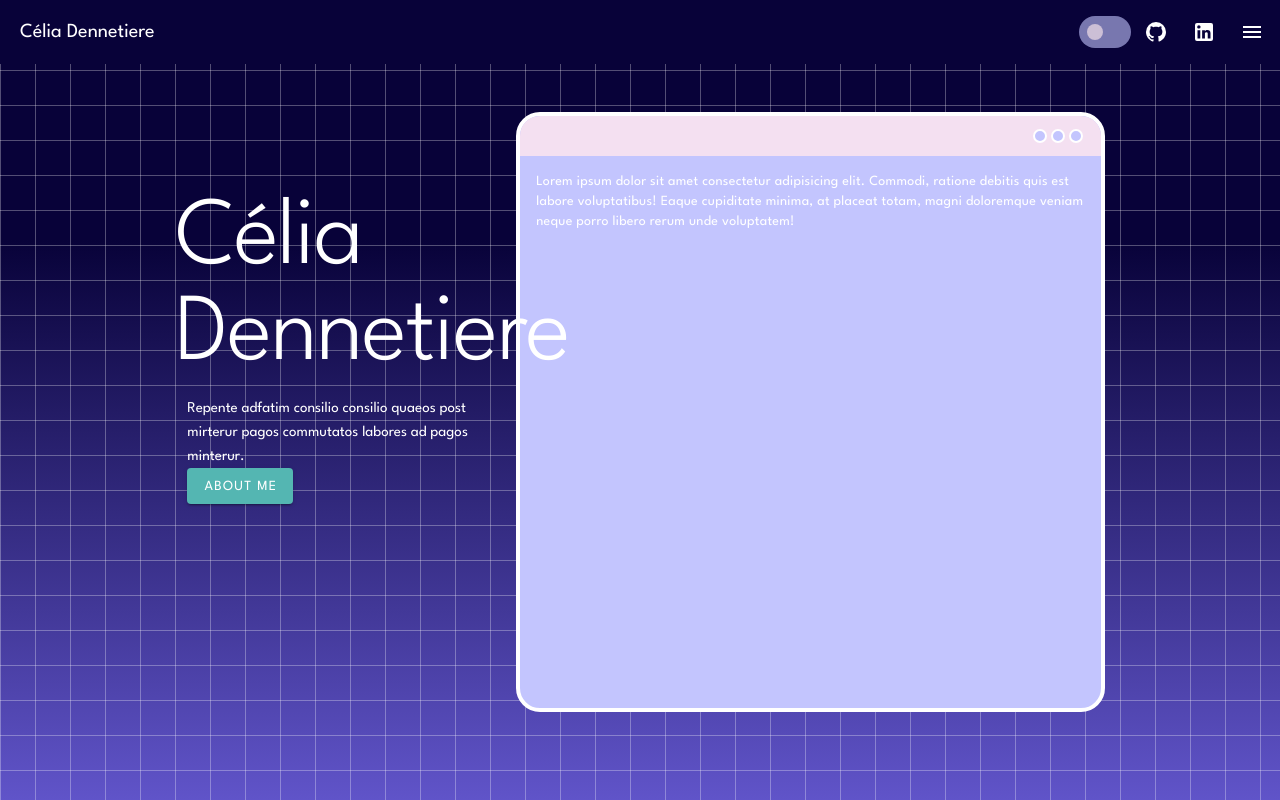
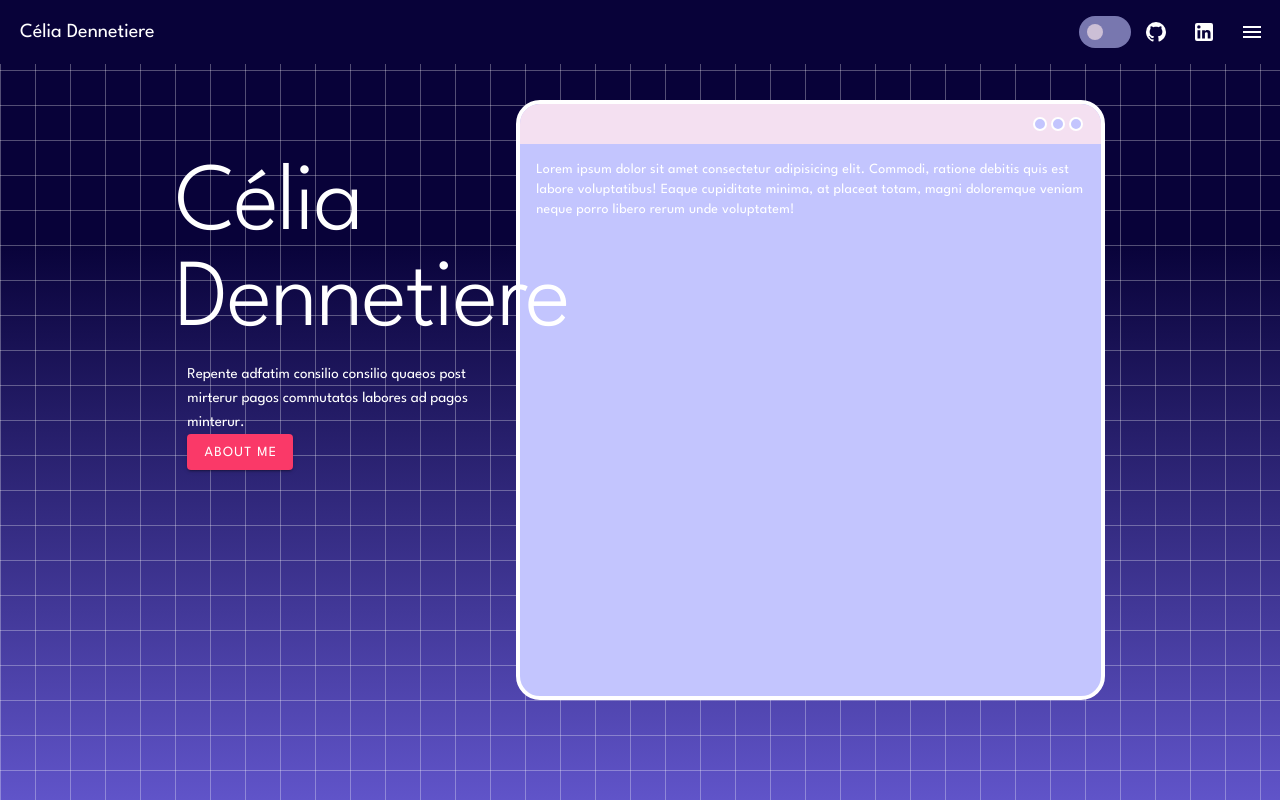
Before and after one commit to Eclelia/Portfolio-Vue, a Vue app in the folder portefolio_vue/: page / in a window 1280 px wide. Built offline with nearby package versions, Linux system fonts and the light colour scheme.

Commit message:
feat(main-page): scroll-snap set up + realigned elements

```diff
--- a/portefolio_vue/src/App.vue
+++ b/portefolio_vue/src/App.vue
@@ -1,17 +1,17 @@
 <script setup>
 import ContentPreview from './components/ContentPreview.vue';
 import HeaderComp from './components/HeaderComp.vue';
+import PageTitle from './components/PageTitle.vue';
 </script>
 
 <template>
   <v-app style="background-color: transparent;">
     <div class="bg-color"></div>
     <div class="grid"></div>
-    <header>
     <HeaderComp/>
-    </header>
-    <v-container fluid style="margin-top: 5%; max-width: 90vw;">
-      <v-row>
+    <main class="scroll-container">
+      <v-container style="max-width: 90vw;">
+        <v-row class="snap-section" align="center">
           <v-col cols="5" offset="1" class="title">
             <h1 class = "text-h1 text-break">Célia <br>Dennetiere</h1>
             <v-col cols="9">
@@ -23,7 +23,17 @@ import HeaderComp from './components/HeaderComp.vue';
             <ContentPreview />
           </v-col>
         </v-row>
+
+        <v-row class="snap-section" align="center">
+          <v-col cols="5" offset="1" class="title">
+            <PageTitle />
+          </v-col>
+          <v-col cols="5">
+            <ContentPreview />
+          </v-col>
+        </v-row>
       </v-container>
+    </main>
   </v-app>
 </template>
 
@@ -33,9 +43,20 @@ header {
   line-height: 1.5;
 }
 
+.scroll-container {
+  overflow-y: scroll;
+  scroll-snap-type: y mandatory;
+  height: 100vh;
+}
+
+.snap-section {
+  scroll-snap-align: start;
+  height: 100vh;
+}
+
 .title{
    z-index : 100;
-   margin-top: 7%;
+   margin-top: -20vh;
 }
 
 @media (min-width: 1024px) {
--- a/portefolio_vue/src/assets/theme.ts
+++ b/portefolio_vue/src/assets/theme.ts
@@ -6,6 +6,7 @@ export const customDarkTheme = {
     colors : {
         background : '#080239',
         surface : '#080239',
+        secondary : "#fa3968",
         'surface-variant' : '#c3c5fe',
         'surface-variant-light' : '#f4e0f1',
         'on-surface-variant' : "#ffffff",
@@ -23,6 +24,9 @@ export const customLightTheme = {
     colors : {
         background : '#ace0f9',
         surface : '#ace0f9',
+        secondary : "#fa3968",
+        'on-background' : "#0a3055",
+        'on-surface' : "#0a3055",
         'surface-variant' : '#c3c5fe',
         'surface-variant-light' : '#f4e0f1',
         'on-surface-variant' : "#ffffff",
--- a/portefolio_vue/src/components/HeaderComp.vue
+++ b/portefolio_vue/src/components/HeaderComp.vue
@@ -12,7 +12,6 @@ const toggleTheme = () => {
 </script>
 
 <template>
-    <v-container>
       <v-app-bar :elevation="0">
         <template v-slot:append>
           <v-switch
@@ -28,7 +27,5 @@ const toggleTheme = () => {
         </template>
 
         <v-app-bar-title>Célia Dennetiere</v-app-bar-title>
-
       </v-app-bar>
-    </v-container>
 </template>
--- /dev/null
+++ b/portefolio_vue/src/components/PageTitle.vue
@@ -0,0 +1,7 @@
+<template>
+    <h1 class = "text-h1 text-break">Célia <br>Dennetiere</h1>
+          <v-col cols="9">
+            <p class="subtitle">Repente adfatim consilio consilio quaeos post mirterur pagos commutatos labores ad pagos minterur.</p>
+            <v-btn color="secondary" class="about-me-btn">About Me</v-btn>
+          </v-col>
+</template>
```
Lines whose indentation alone changed are shown as unchanged.
